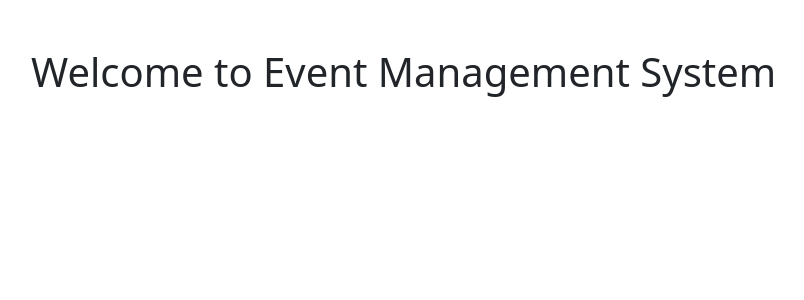
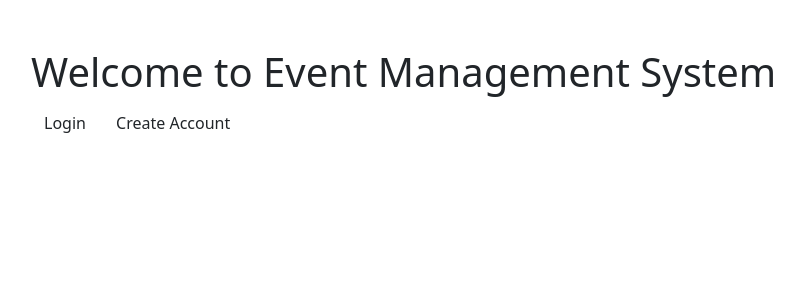
Before and after one commit to NgobeseA/ems_project, a Django app: template templates/home.html in a window 1280 px wide. Shown: the top 300 px of the page, without its empty margins (51-855 px from the left). Run offline with Django 3.2, Linux system fonts and the light colour scheme; the template is opened without the code that fills it, so the values that code supplies are empty.

Commit message:
minor update

```diff
--- a/templates/home.html
+++ b/templates/home.html
@@ -2,5 +2,7 @@
 {% block content %}
 <section id="hero" class="container mt-5">
     <h1>Welcome to Event Management System</h1>
+    <a href="{% url 'login' %}" class="btn">Login</a>
+    <a href="{% url 'register' %}" class="btn">Create Account</a>
 </section>
 {% endblock content %}
--- a/templates/login.html
+++ b/templates/login.html
@@ -3,7 +3,6 @@
 <section id="login">
     <h2>Login</h2>
 
-    <a href="{% url 'login' %}" class="btn">Login</a>
-    <a href="{% url 'register' %}" class="btn">Create Account</a>
+
 </section>
 {% endblock content %}
```
Also changed, not shown: 1 other file.
